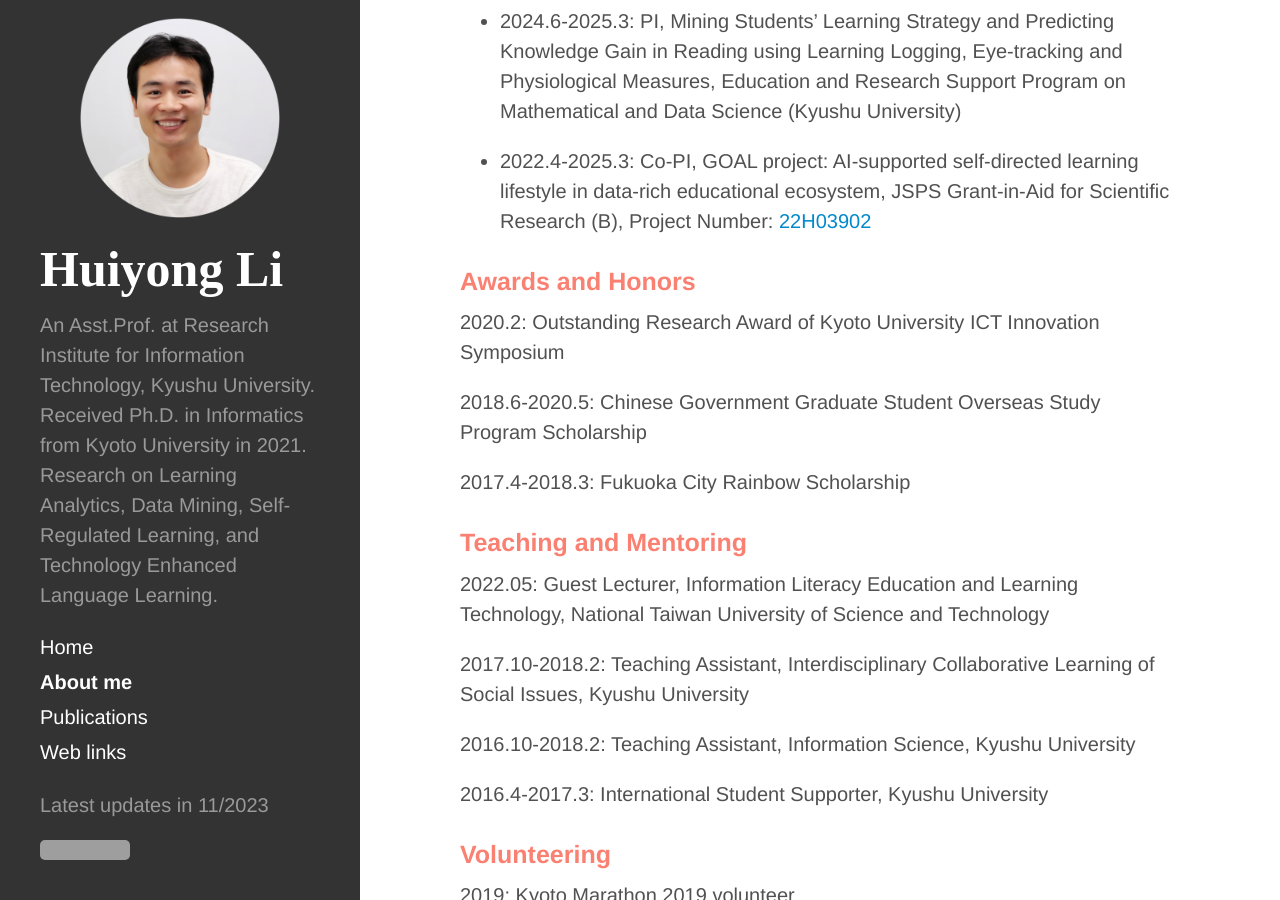
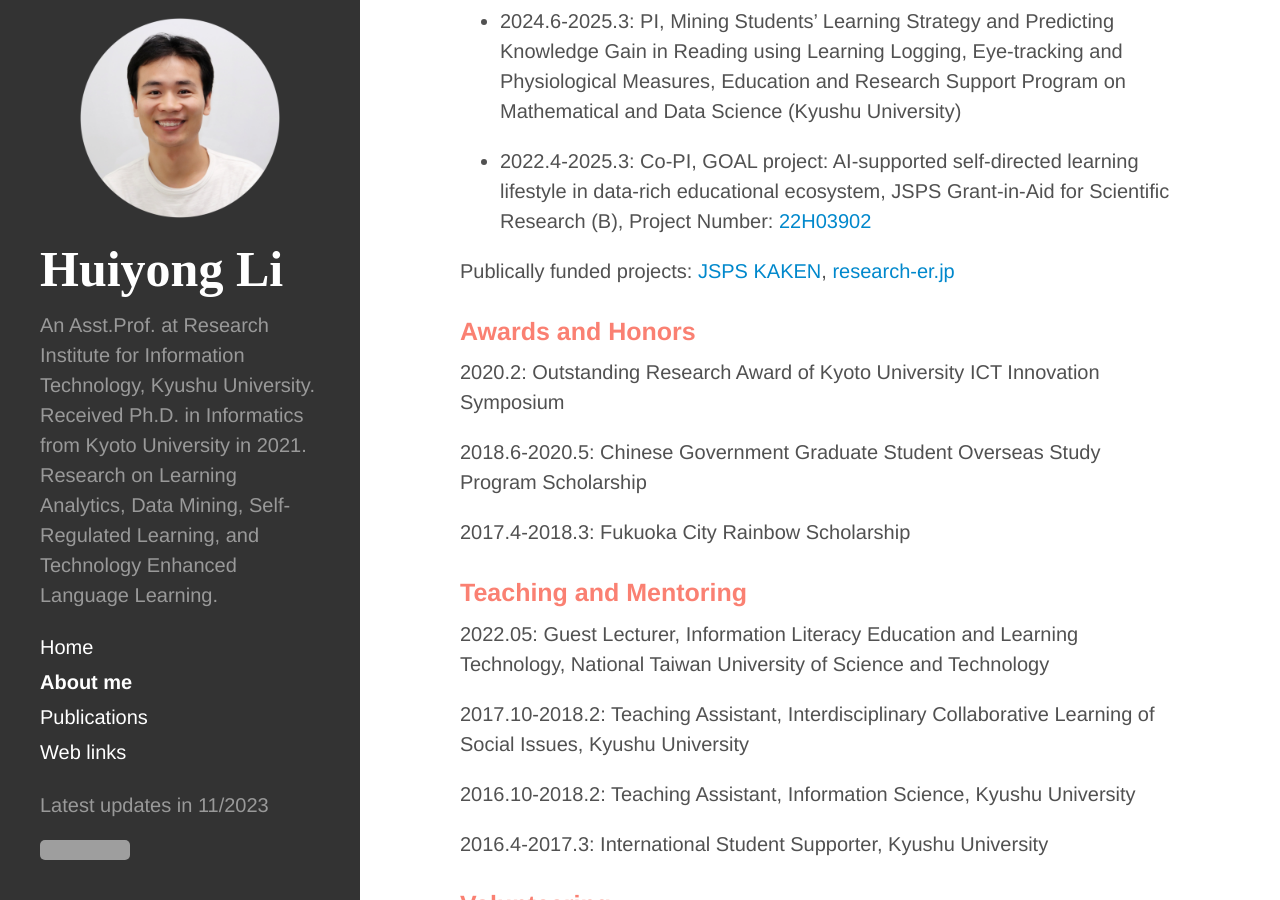
Before and after one commit to li-huiyong/li-huiyong.github.io, a Jekyll site: the page built from about-me.md, in a window 1280 px wide and 900 px high, scrolled down 2141 px. Built offline with Jekyll 4.4.1, drawn with Linux system fonts in a browser that asks for light colours; nearby versions of some CDN libraries; some web fonts are replaced; grey boxes are pictures that could not be loaded.

Commit message:
add Publically funded projects

```diff
--- a/about-me.md
+++ b/about-me.md
@@ -66,6 +66,8 @@ Assistant Professor at Research Institute for Information Technology, Kyushu Uni
 
 * 2022.4-2025.3: Co-PI, GOAL project: AI-supported self-directed learning lifestyle in data-rich educational ecosystem, JSPS Grant-in-Aid for Scientific Research (B), Project Number: [22H03902](https://kaken.nii.ac.jp/en/grant/KAKENHI-PROJECT-22H03902/){:target="_blank"}
 
+Publically funded projects: [JSPS KAKEN](https://nrid.nii.ac.jp/en/nrid/1000060913910/){:target="_blank"}, [research-er.jp](https://research-er.jp/researchers/view/946853){:target="_blank"}
+
 ### <span style="color: Salmon; ">Awards and Honors</span>
 2020.2: Outstanding Research Award of Kyoto University ICT Innovation Symposium
 
```
